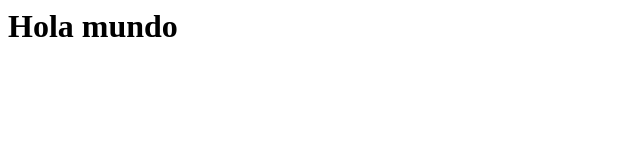
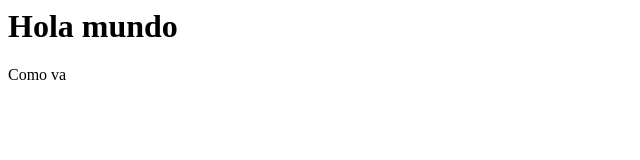
Before and after one commit to FocaBB/mypage, a plain HTML site: page index.html in a window 1280 px wide. Shown: the full height of the page, 0-640 px from the left. Drawn offline with Linux system fonts and the light colour scheme.

Commit message:
Update index.html

```diff
--- a/index.html
+++ b/index.html
@@ -1 +1,2 @@
 <h1>Hola mundo</h1>
+<p>Como va</p>
```
